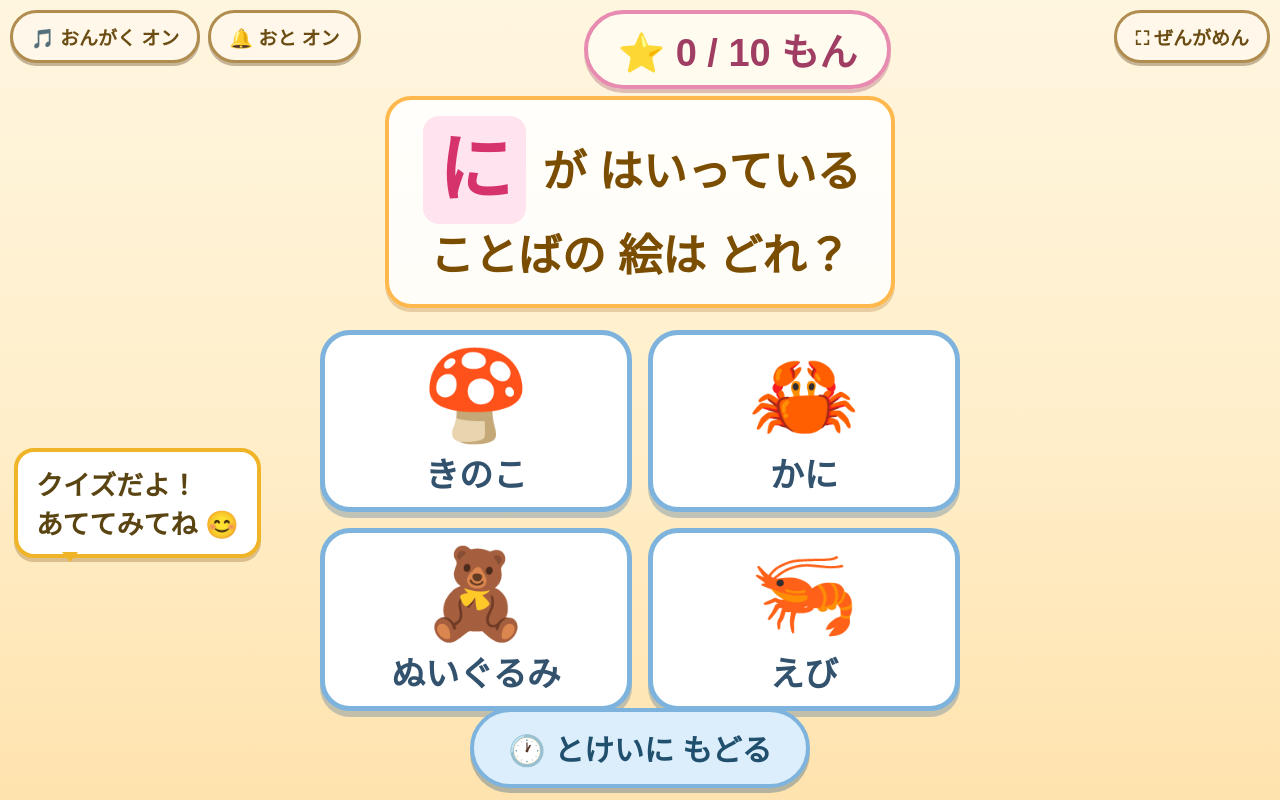
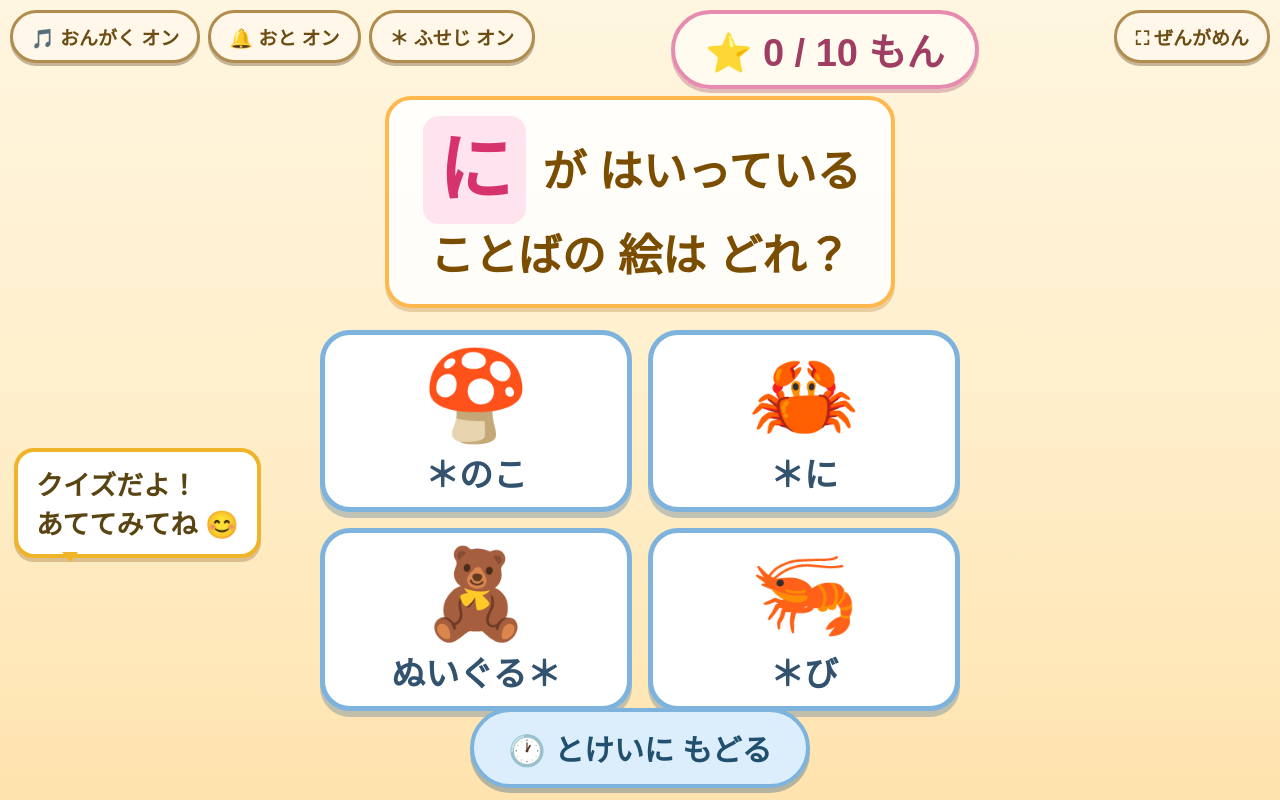
Before and after one commit to namedrebirthasd/namedrebirthasd.github.io, a plain HTML site: page quiz.html in a window 1280 px wide. Drawn offline with Linux system fonts and the light colour scheme.

Commit message:
Quiz: add mask (fuseji) toggle - hides one random letter in tile names, never the target kana on the correct tile

```diff
--- a/quiz.html
+++ b/quiz.html
@@ -93,6 +93,7 @@
 <div id="topbar">
   <button class="tbtn" id="bgmBtn">🎵 おんがく オン</button>
   <button class="tbtn" id="seBtn">🔔 おと オン</button>
+  <button class="tbtn" id="maskBtn">＊ ふせじ オン</button>
   <div id="counter">⭐ <span id="countNum">0</span> / 10 もん</div>
   <button class="tbtn" id="fsBtn">⛶ ぜんがめん</button>
 </div>
@@ -213,10 +214,29 @@ function bgmTick(){
 function bgmStart(){ if(bgmTimer || !bgmOn) return; bgmTick(); }
 function bgmStop(){ clearTimeout(bgmTimer); bgmTimer = null; }
 const bgmBtn = document.getElementById("bgmBtn"), seBtn = document.getElementById("seBtn");
-function syncBtns(){ bgmBtn.textContent = bgmOn ? "🎵 おんがく オン" : "🎵 おんがく オフ"; seBtn.textContent = seOn ? "🔔 おと オン" : "🔔 おと オフ"; }
+const maskBtn = document.getElementById("maskBtn");
+let maskOn = localStorage.getItem("quiz_mask") !== "0"; /* 既定オン（全部見えると簡単すぎるため） */
+function syncBtns(){ bgmBtn.textContent = bgmOn ? "🎵 おんがく オン" : "🎵 おんがく オフ"; seBtn.textContent = seOn ? "🔔 おと オン" : "🔔 おと オフ"; maskBtn.textContent = maskOn ? "＊ ふせじ オン" : "＊ ふせじ オフ"; }
 bgmBtn.addEventListener("click", ()=>{ bgmOn = !bgmOn; localStorage.setItem("quiz_bgm", bgmOn ? "1" : "0"); syncBtns(); if(bgmOn){ ac(); bgmStart(); } else bgmStop(); });
 seBtn.addEventListener("click", ()=>{ seOn = !seOn; localStorage.setItem("quiz_se", seOn ? "1" : "0"); syncBtns(); if(seOn) seTap(); });
+maskBtn.addEventListener("click", ()=>{ maskOn = !maskOn; localStorage.setItem("quiz_mask", maskOn ? "1" : "0"); syncBtns(); if(!locked && current) renderTiles(); });
 syncBtns();
+/* ふせじ：名前の1文字を ＊ にする。1文字の名前はそのまま。
+   正解タイルでは「お題のかな」自体は隠さない（隠すと手がかりが消えて理不尽になるため） */
+function maskName(joined, isCorrect, kana){
+  if(!maskOn) return joined;
+  const chars = [...joined];
+  if(chars.length <= 1) return joined;
+  const pos = [];
+  chars.forEach((c, i) => {
+    if(c === "／") return;
+    if(isCorrect && c === kana) return;
+    pos.push(i);
+  });
+  if(!pos.length) return joined;
+  chars[pos[Math.floor(Math.random()*pos.length)]] = "＊";
+  return chars.join("");
+}
 const fsBtn = document.getElementById("fsBtn");
 function syncFsLabel(){ fsBtn.textContent = document.fullscreenElement ? "⛶ もどす" : "⛶ ぜんがめん"; }
 fsBtn.addEventListener("click", ()=>{ if(document.fullscreenElement) document.exitFullscreen().catch(()=>{}); else document.documentElement.requestFullscreen().catch(()=>{}); });
@@ -266,13 +286,16 @@ function nextQuestion(){
   } else {
     qText.innerHTML = `<span class="bigKana">${kana}</span> が はいっている<br>ことばの 絵は どれ？`;
   }
+  renderTiles();
+}
+function renderTiles(){
   tilesEl.innerHTML = "";
   current.tiles.forEach((t) => {
     const b = document.createElement("button");
-    b.className = "tile";
+    b.className = "tile" + (t.wrongFlag ? " wrong" : "");
     b.innerHTML = t.text !== undefined
       ? `<span class="txt">${t.text}</span>`
-      : `<span class="emo">${t.emoji}</span><span class="nm">${t.name}</span>`;
+      : `<span class="emo">${t.emoji}</span><span class="nm">${maskName(t.name, t.correct, current.kana)}</span>`;
     b.addEventListener("click", ()=> answer(b, t));
     tilesEl.appendChild(b);
   });
@@ -282,6 +305,7 @@ function answer(btn, t){
   ac(); bgmStart();
   if(!t.correct){
     wrongsThisQ++;
+    t.wrongFlag = true;
     btn.classList.add("wrong", "shake");
     setTimeout(()=> btn.classList.remove("shake"), 320);
     seWrong();
@@ -343,7 +367,10 @@ window.__quiz = {
   tiles(){ return [...tilesEl.children].map(b => ({ text: b.textContent.trim(), wrong: b.classList.contains("wrong") })); },
   answerIndex(){ return current ? current.tiles.findIndex(t => t.correct) : -1; },
   tap(i){ const b = tilesEl.children[i]; if(b) b.click(); },
-  buildQuiz, KANA_POOL,
+  buildQuiz, KANA_POOL, maskName,
+  get maskOn(){ return maskOn; },
+  toggleMask(){ maskBtn.click(); },
+  displayNames(){ return [...tilesEl.querySelectorAll(".nm")].map(el => el.textContent); },
 };
 </script>
 
```
